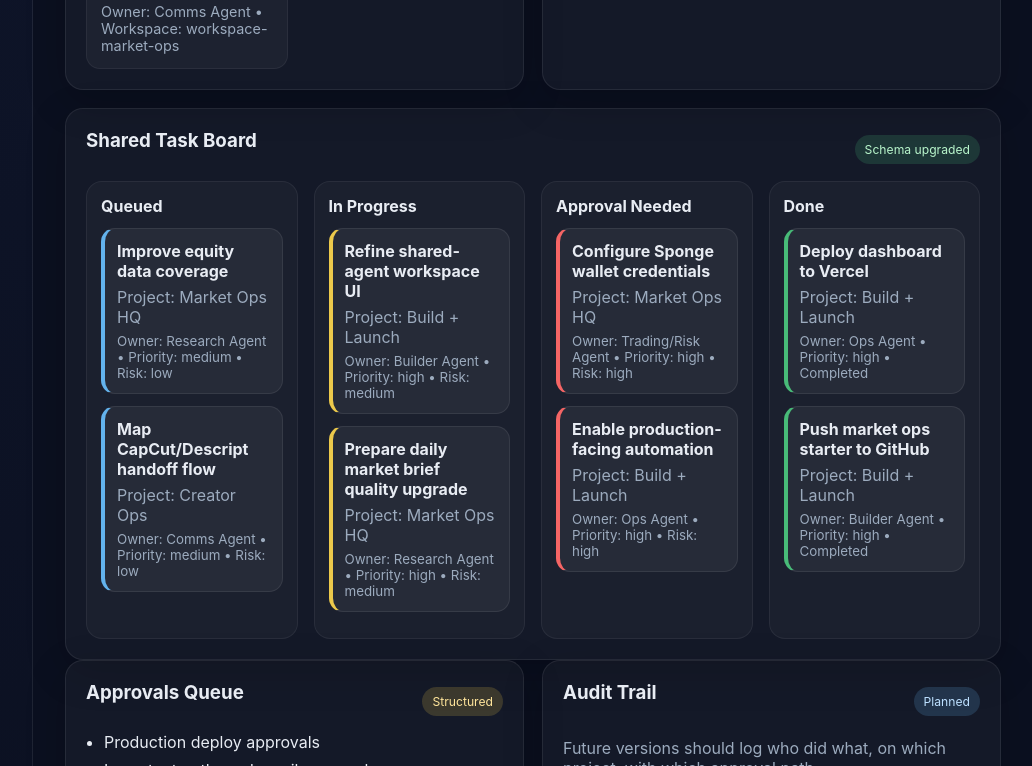
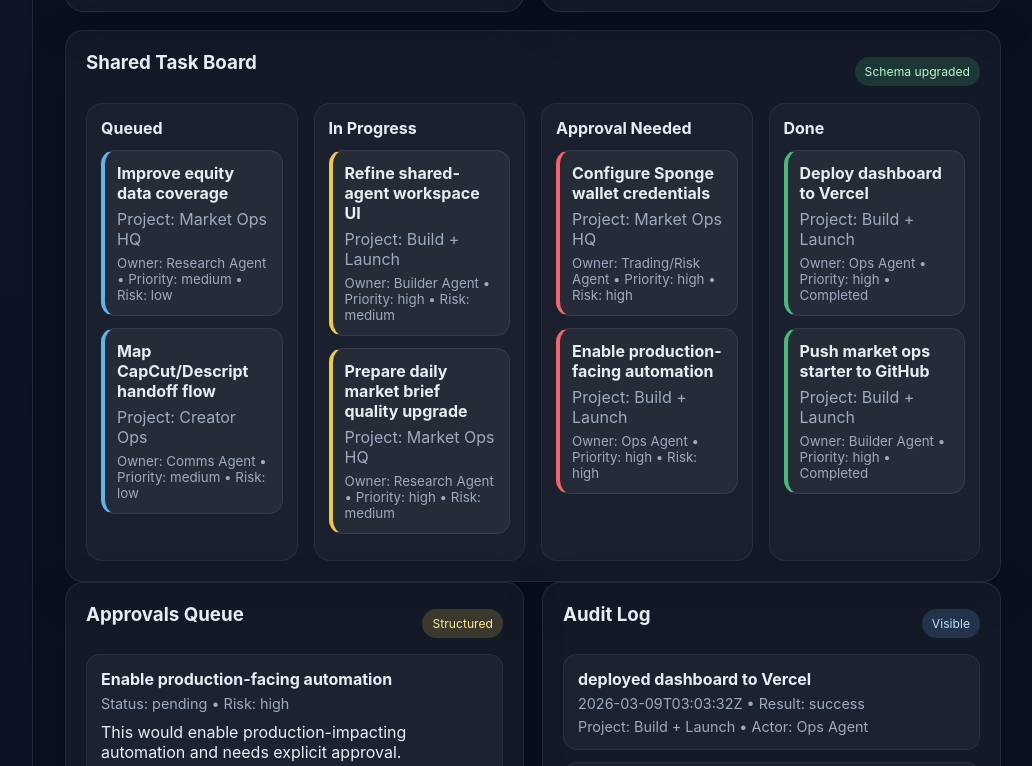
Before and after one commit to Jorelnow/NEW-TESTING-TOOL, a website: page index.html in a window 1280 px wide. Shown: the part 2034-2800 px from the top of the page, without its empty margins (247-1279 px from the left). Drawn offline with Linux system fonts and the light colour scheme.

Commit message:
Add approval requests and audit log

```diff
--- /dev/null
+++ b/data/approval-requests.json
@@ -0,0 +1,35 @@
+[
+  {
+    "id": "approval-prod-automation",
+    "title": "Enable production-facing automation",
+    "projectId": "project-build-launch",
+    "requestedByAgentId": "agent-ops",
+    "requiredApproverHumanId": "human-jorel",
+    "status": "pending",
+    "risk": "high",
+    "reason": "This would enable production-impacting automation and needs explicit approval.",
+    "requestedAt": "2026-03-09T03:20:00Z"
+  },
+  {
+    "id": "approval-sponge-config",
+    "title": "Configure Sponge wallet credentials",
+    "projectId": "project-market-ops",
+    "requestedByAgentId": "agent-trading",
+    "requiredApproverHumanId": "human-jorel",
+    "status": "pending",
+    "risk": "high",
+    "reason": "Wallet credentials create financial blast radius and should be explicitly approved.",
+    "requestedAt": "2026-03-09T03:22:00Z"
+  },
+  {
+    "id": "approval-creator-draft-send",
+    "title": "Send creator outreach draft",
+    "projectId": "project-creator-ops",
+    "requestedByAgentId": "agent-comms",
+    "requiredApproverHumanId": "human-jorel",
+    "status": "draft-only",
+    "risk": "medium",
+    "reason": "External comms should stay draft-first unless explicitly approved.",
+    "requestedAt": "2026-03-09T03:25:00Z"
+  }
+]
--- /dev/null
+++ b/data/audit-log.json
@@ -0,0 +1,34 @@
+[
+  {
+    "id": "audit-deploy-v1",
+    "time": "2026-03-09T03:03:32Z",
+    "actor": "agent-ops",
+    "projectId": "project-build-launch",
+    "action": "deployed dashboard to Vercel",
+    "result": "success"
+  },
+  {
+    "id": "audit-push-v1",
+    "time": "2026-03-09T02:45:00Z",
+    "actor": "agent-builder",
+    "projectId": "project-build-launch",
+    "action": "pushed market ops starter to GitHub",
+    "result": "success"
+  },
+  {
+    "id": "audit-brief-wire",
+    "time": "2026-03-09T03:18:19Z",
+    "actor": "agent-research",
+    "projectId": "project-market-ops",
+    "action": "wired daily brief data into dashboard",
+    "result": "success"
+  },
+  {
+    "id": "audit-workspace-model",
+    "time": "2026-03-09T03:38:07Z",
+    "actor": "agent-builder",
+    "projectId": "project-build-launch",
+    "action": "added workspace and human-aware collaboration model",
+    "result": "success"
+  }
+]
--- a/index.html
+++ b/index.html
@@ -27,6 +27,7 @@
         <a href="#task-board">Task Board</a>
         <a href="#agent-roster">Agent Roster</a>
         <a href="#approvals">Approvals Queue</a>
+        <a href="#audit">Audit Log</a>
         <a href="#future">Future Team Agents</a>
       </nav>
     </aside>
@@ -34,18 +35,18 @@
     <main class="main">
       <header class="hero" id="overview">
         <div>
-          <p class="eyebrow">Market ops dashboard v7</p>
-          <h2>Workspace-aware humans, richer projects, stronger tasks, clearer collaboration model.</h2>
+          <p class="eyebrow">Market ops dashboard v8</p>
+          <h2>Approval-aware collaboration with visible audit history.</h2>
           <p class="subcopy">
-            The dashboard now understands workspaces, humans, richer projects, and richer tasks,
-            giving the shared-agent model a more realistic collaboration schema.
+            The workspace now includes structured approval requests and an audit log so multi-agent collaboration
+            can grow with more trust, reviewability, and operational memory.
           </p>
         </div>
         <div class="hero-cards">
           <section class="card stat">
             <span>Dashboard state</span>
-            <strong>v7 workspace-aware</strong>
-            <small>Humans + workspaces + richer task schema</small>
+            <strong>v8 trust rails</strong>
+            <small>Approval + audit layers live</small>
           </section>
           <section class="card stat">
             <span>Deployment</span>
@@ -141,15 +142,15 @@
             <h3>Approvals Queue</h3>
             <span class="badge amber">Structured</span>
           </div>
-          <ul id="approvalList" class="list compact"></ul>
+          <div id="approvalCards" class="history-list"></div>
         </article>
 
-        <article class="card">
+        <article class="card" id="audit">
           <div class="card-head">
-            <h3>Audit Trail</h3>
-            <span class="badge">Planned</span>
+            <h3>Audit Log</h3>
+            <span class="badge">Visible</span>
           </div>
-          <p class="muted">Future versions should log who did what, on which project, with which approval path.</p>
+          <div id="auditLog" class="history-list"></div>
         </article>
       </section>
 
@@ -195,11 +196,14 @@
       fetch('./data/tasks.json').then((r) => r.json()),
       fetch('./data/approvals.json').then((r) => r.json()),
       fetch('./data/humans.json').then((r) => r.json()),
-      fetch('./data/workspaces.json').then((r) => r.json())
+      fetch('./data/workspaces.json').then((r) => r.json()),
+      fetch('./data/approval-requests.json').then((r) => r.json()),
+      fetch('./data/audit-log.json').then((r) => r.json())
     ])
-      .then(([brief, briefHistory, watchlist, statusCards, projects, agents, tasks, approvals, humans, workspaces]) => {
+      .then(([brief, briefHistory, watchlist, statusCards, projects, agents, tasks, approvals, humans, workspaces, approvalRequests, auditLog]) => {
         const projectById = Object.fromEntries(projects.map(p => [p.id, p]));
         const agentById = Object.fromEntries(agents.map(a => [a.id, a]));
+        const humanById = Object.fromEntries(humans.map(h => [h.id, h]));
 
         const taskCard = (task) => {
           const project = projectById[task.projectId];
@@ -216,13 +220,7 @@
         const briefBadge = document.getElementById('briefBadge');
         briefBadge.textContent = `${brief.coverageStatus.overall} coverage`;
         briefBadge.className = `badge ${brief.coverageStatus.overall === 'usable' ? 'amber' : 'green'}`;
-
-        document.getElementById('coverageStatus').innerHTML = `
-          Crypto: ${brief.coverageStatus.crypto} •
-          Equities: ${brief.coverageStatus.equities} •
-          Macro: ${brief.coverageStatus.macro} •
-          Overall: ${brief.coverageStatus.overall}
-        `;
+        document.getElementById('coverageStatus').innerHTML = `Crypto: ${brief.coverageStatus.crypto} • Equities: ${brief.coverageStatus.equities} • Macro: ${brief.coverageStatus.macro} • Overall: ${brief.coverageStatus.overall}`;
         document.getElementById('briefHeadline').innerHTML = brief.headline.map(x => `<li>${x}</li>`).join('');
         document.getElementById('briefRisks').innerHTML = brief.risks.map(x => `<li>${x}</li>`).join('');
         document.getElementById('watchlistGrid').innerHTML = watchlist.map(item => `<div class="watch-item"><strong>${item.symbol}</strong><span>${item.note}</span></div>`).join('');
@@ -273,12 +271,36 @@
 
         document.getElementById('agentList').innerHTML = agents.map(agent => `<li><strong>${agent.name}</strong> — ${agent.role}</li>`).join('');
         document.getElementById('humanList').innerHTML = humans.map(human => `<li><strong>${human.name}</strong> — ${human.role}</li>`).join('');
-
         document.getElementById('queuedTasks').innerHTML = tasks.queued.map(taskCard).join('');
         document.getElementById('inProgressTasks').innerHTML = tasks.inProgress.map(taskCard).join('');
         document.getElementById('approvalNeededTasks').innerHTML = tasks.approvalNeeded.map(taskCard).join('');
         document.getElementById('doneTasks').innerHTML = tasks.done.map(taskCard).join('');
-        document.getElementById('approvalList').innerHTML = approvals.map(item => `<li>${item}</li>`).join('');
+
+        document.getElementById('approvalCards').innerHTML = approvalRequests.map(req => {
+          const project = projectById[req.projectId];
+          const requester = agentById[req.requestedByAgentId];
+          const approver = humanById[req.requiredApproverHumanId];
+          return `
+            <div class="history-item">
+              <strong>${req.title}</strong>
+              <span>Status: ${req.status} • Risk: ${req.risk}</span>
+              <p>${req.reason}</p>
+              <small>Project: ${project ? project.name : req.projectId} • Requested by: ${requester ? requester.name : req.requestedByAgentId} • Approver: ${approver ? approver.name : req.requiredApproverHumanId}</small>
+            </div>
+          `;
+        }).join('');
+
+        document.getElementById('auditLog').innerHTML = auditLog.map(item => {
+          const project = projectById[item.projectId];
+          const actor = agentById[item.actor] || humanById[item.actor];
+          return `
+            <div class="history-item">
+              <strong>${item.action}</strong>
+              <span>${item.time} • Result: ${item.result}</span>
+              <small>Project: ${project ? project.name : item.projectId} • Actor: ${actor ? actor.name : item.actor}</small>
+            </div>
+          `;
+        }).join('');
       })
       .catch((err) => {
         console.error(err);
```
Also changed, not shown: styles.css (+15 -76 lines).
